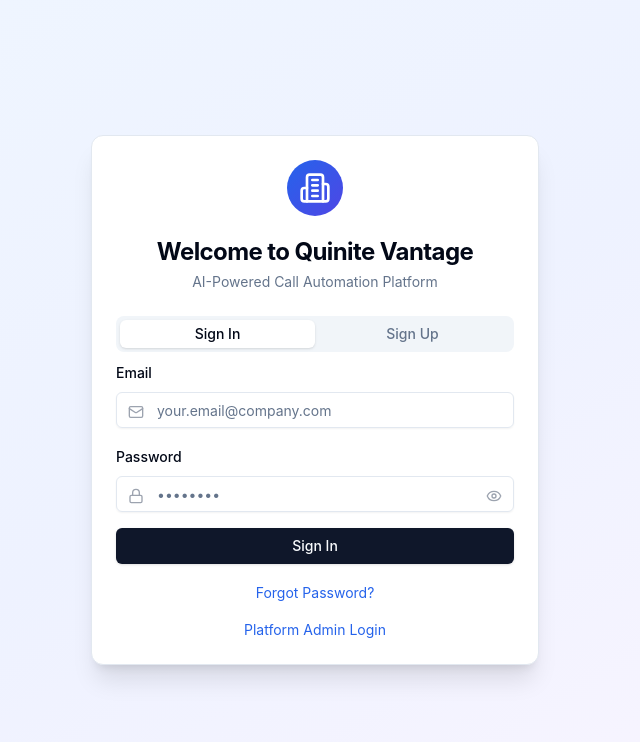
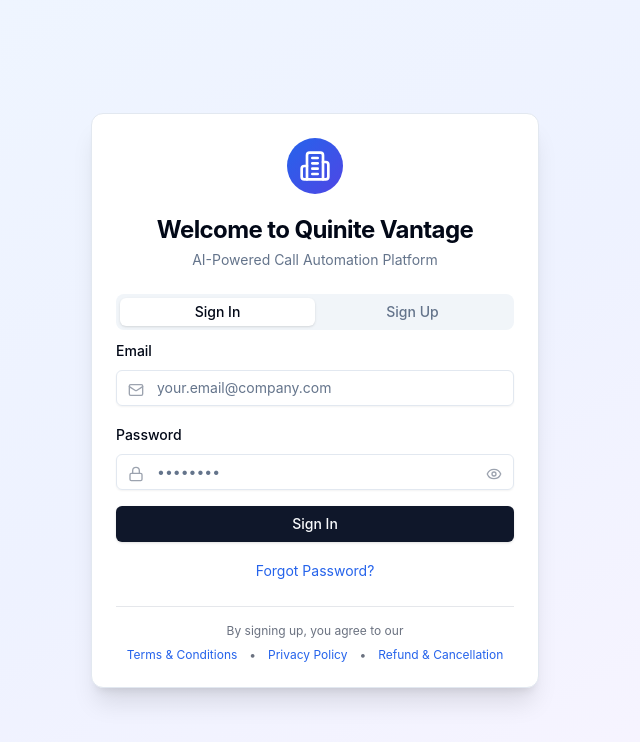
Before and after one commit to sunnyssingh/quinite-vantage, a Next.js app: page / in a window 1280 px wide. Shown: the top 742 px of the page, without its empty margins (325-965 px from the left). Built offline with nearby package versions, Linux system fonts and the light colour scheme; no server answers.

Commit message:
feat: remove Platform Admin Login link from user login page

```diff
--- a/app/admin-login/page.js
+++ b/app/admin-login/page.js
@@ -150,6 +150,38 @@
               Back to User Login
             </Button>
           </div>
+
+          {/* Legal Links Footer */}
+          <div className="mt-4 pt-4 border-t border-gray-200 text-center text-xs text-gray-400 space-y-2">
+            <div className="flex justify-center gap-3 flex-wrap">
+              <a
+                href="https://quinite.co/terms-conditions/"
+                target="_blank"
+                rel="noopener noreferrer"
+                className="text-purple-400 hover:underline"
+              >
+                Terms & Conditions
+              </a>
+              <span>•</span>
+              <a
+                href="https://quinite.co/privacy-policy/"
+                target="_blank"
+                rel="noopener noreferrer"
+                className="text-purple-400 hover:underline"
+              >
+                Privacy Policy
+              </a>
+              <span>•</span>
+              <a
+                href="https://quinite.co/refund-and-cancellation/"
+                target="_blank"
+                rel="noopener noreferrer"
+                className="text-purple-400 hover:underline"
+              >
+                Refund & Cancellation
+              </a>
+            </div>
+          </div>
         </CardContent>
       </Card>
     </div>
--- a/app/page.js
+++ b/app/page.js
@@ -365,11 +365,6 @@
                   </button>
                 </div>
               </form>
-              <div className="mt-4 text-center text-sm text-gray-600">
-                <a href="/admin-login" className="text-blue-600 hover:underline">
-                  Platform Admin Login
-                </a>
-              </div>
             </TabsContent>
 
             <TabsContent value="signup">
@@ -446,6 +441,39 @@
               </form>
             </TabsContent>
           </Tabs>
+
+          {/* Legal Links Footer */}
+          <div className="mt-6 pt-4 border-t border-gray-200 text-center text-xs text-gray-500 space-y-2">
+            <p>By signing up, you agree to our</p>
+            <div className="flex justify-center gap-3 flex-wrap">
+              <a
+                href="https://quinite.co/terms-conditions/"
+                target="_blank"
+                rel="noopener noreferrer"
+                className="text-blue-600 hover:underline"
+              >
+                Terms & Conditions
+              </a>
+              <span>•</span>
+              <a
+                href="https://quinite.co/privacy-policy/"
+                target="_blank"
+                rel="noopener noreferrer"
+                className="text-blue-600 hover:underline"
+              >
+                Privacy Policy
+              </a>
+              <span>•</span>
+              <a
+                href="https://quinite.co/refund-and-cancellation/"
+                target="_blank"
+                rel="noopener noreferrer"
+                className="text-blue-600 hover:underline"
+              >
+                Refund & Cancellation
+              </a>
+            </div>
+          </div>
         </CardContent>
       </Card>
 
```
